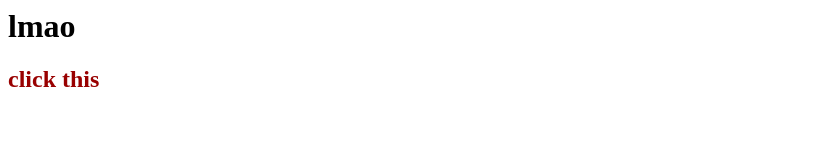
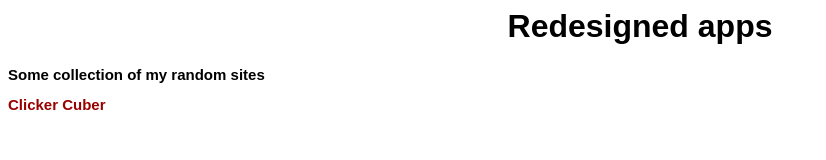
Before and after one commit to SusCubing/redesigned-apps, a plain HTML site: page index.html in a window 1280 px wide. Shown: the whole page, without its empty margins (0-826 px from the left). Drawn offline with Linux system fonts and the light colour scheme.

Commit message:
Update index.html

```diff
--- a/index.html
+++ b/index.html
@@ -1,2 +1,11 @@
-<h1>lmao</h1>
-<a href="ClickerCuber/click.html" style="text-decoration: none"><h2 style="text-decoration: none; color: #990000;">click this</h2></a>
+<style>
+  body {
+  font-family: sans-serif;
+  }
+  h2 {
+  font-size: 15;
+  }
+</style>
+<h1 style="text-size: 30px; text-align: center;">Redesigned apps</h1>
+<h2 style="text-size: 20px">Some collection of my random sites</h2>
+<a href="ClickerCuber/click.html" style="text-decoration: none"><h2 style="text-decoration: none; color: #990000;">Clicker Cuber</h2></a>
```
